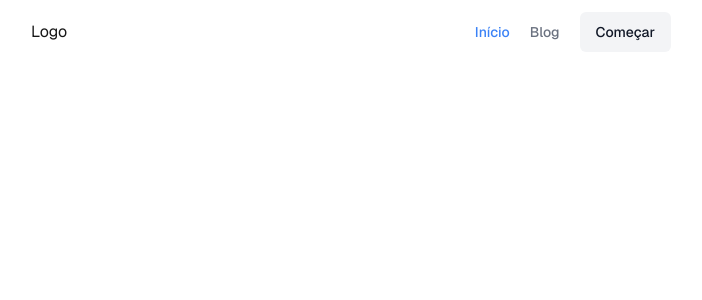
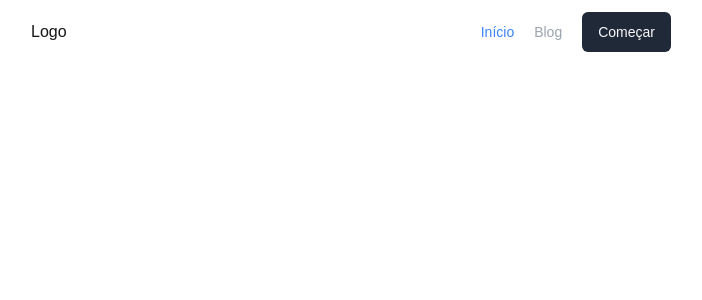
Before and after one commit to caruazu/jaci-mercado, a Next.js app: page / in a window 1280 px wide. Shown: the top 300 px of the page, without its empty margins (289-991 px from the left). Built offline with nearby package versions, Linux system fonts and the light colour scheme.

Commit message:
segmentação do layout

```diff
--- /dev/null
+++ b/src/components/layout/index.ts
@@ -0,0 +1 @@
+export * from './layout';
--- /dev/null
+++ b/src/components/layout/layout.tsx
@@ -0,0 +1,14 @@
+import { Header } from '../header';
+
+type LayoutProps = {
+  children: React.ReactNode;
+};
+
+export const Layout = ({ children }: LayoutProps) => {
+  return (
+    <div className="dark relative flex min-h-screen flex-col">
+      <Header />
+      <main className="mv-12 flex flex-1 flex-col">{children}</main>
+    </div>
+  );
+};
--- a/src/pages/_app.tsx
+++ b/src/pages/_app.tsx
@@ -1,6 +1,11 @@
-import "@/styles/globals.css";
-import type { AppProps } from "next/app";
+import { Layout } from '@/components/layout';
+import '@/styles/globals.css';
+import type { AppProps } from 'next/app';
 
 export default function App({ Component, pageProps }: AppProps) {
-  return <Component {...pageProps} />;
+  return (
+    <Layout>
+      <Component {...pageProps} />;
+    </Layout>
+  );
 }
--- a/src/pages/index.tsx
+++ b/src/pages/index.tsx
@@ -15,8 +15,6 @@
   return (
     <div
       className={`${geistSans.variable} ${geistMono.variable} grid min-h-screen grid-rows-[20px_1fr_20px] items-center justify-items-center gap-16 p-8 pb-20 font-[family-name:var(--font-geist-sans)] sm:p-20`}
-    >
-      <Header />
-    </div>
+    ></div>
   );
 }
```
